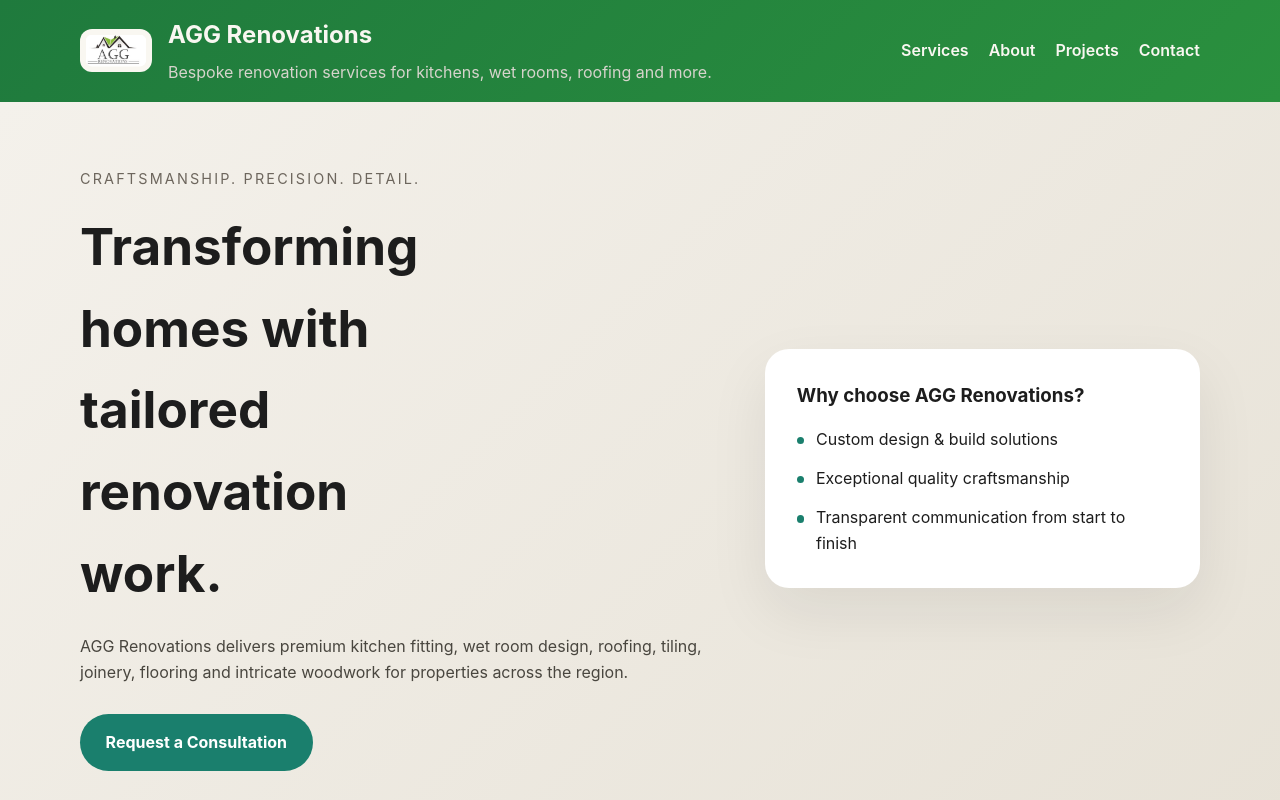
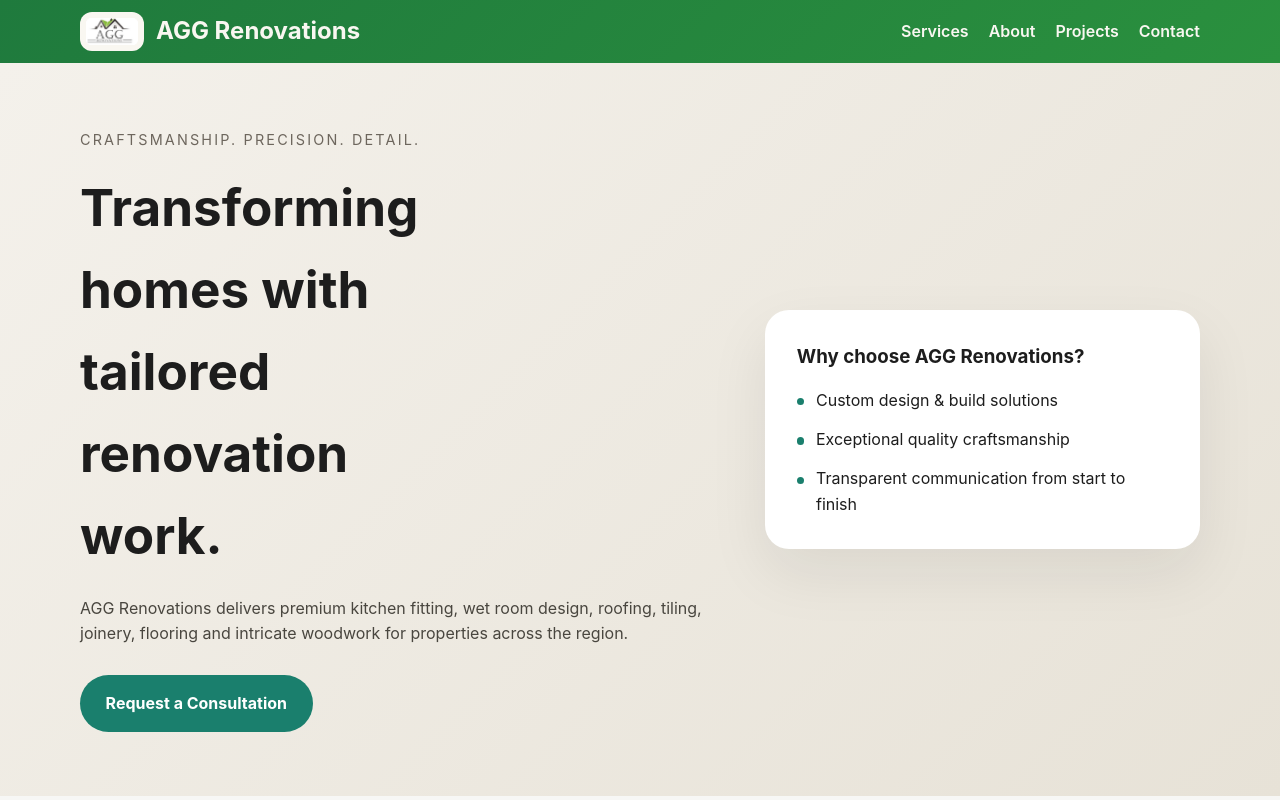
Before and after one commit to joeygmahn/AGGRenovations_Site, a plain HTML site: page index.html in a window 1280 px wide. Shown: the top 800 px of the page. Drawn offline with Linux system fonts and the light colour scheme.

Commit message:
Finished template

```diff
--- a/index.html
+++ b/index.html
@@ -13,7 +13,6 @@
         <img src="images/logo/IMG_3378.jpeg" alt="AGG Renovations logo" class="brand-logo" />
         <div>
           <h1>AGG Renovations</h1>
-          <p>Bespoke renovation services for kitchens, wet rooms, roofing and more.</p>
         </div>
       </div>
       <nav class="main-nav">
--- a/styles.css
+++ b/styles.css
@@ -33,7 +33,7 @@
 .site-header {
   background: linear-gradient(135deg, #1f7a3d, #2a903e);
   color: #f9f7f1;
-  padding: 1rem 0;
+  padding: 0.75rem 0;
 }
 
 .header-inner {
@@ -46,11 +46,11 @@
 .brand {
   display: flex;
   align-items: center;
-  gap: 1rem;
+  gap: 0.75rem;
 }
 
 .brand-logo {
-  width: 72px;
+  width: 64px;
   height: auto;
   border-radius: 12px;
   object-fit: contain;
```
